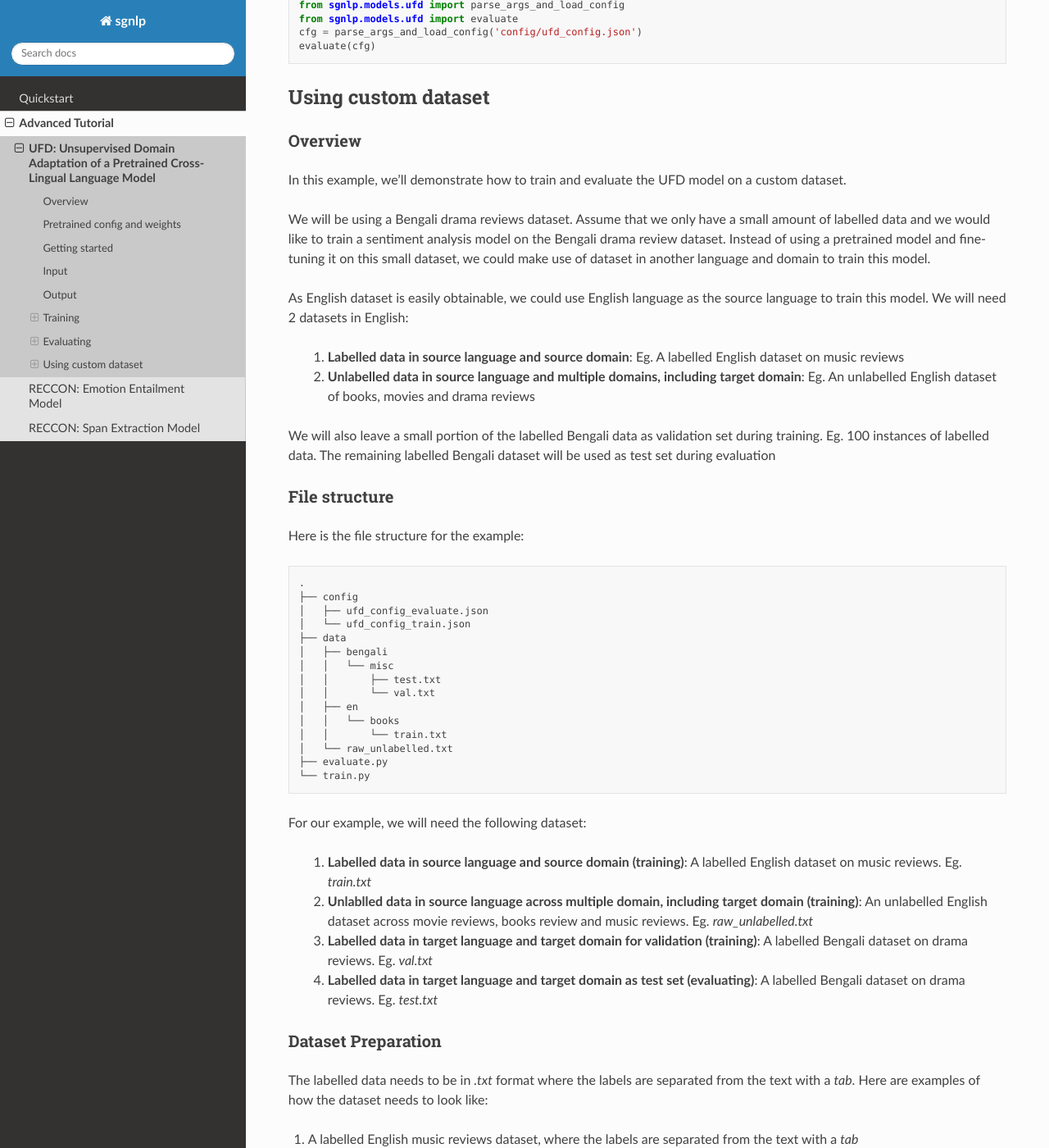
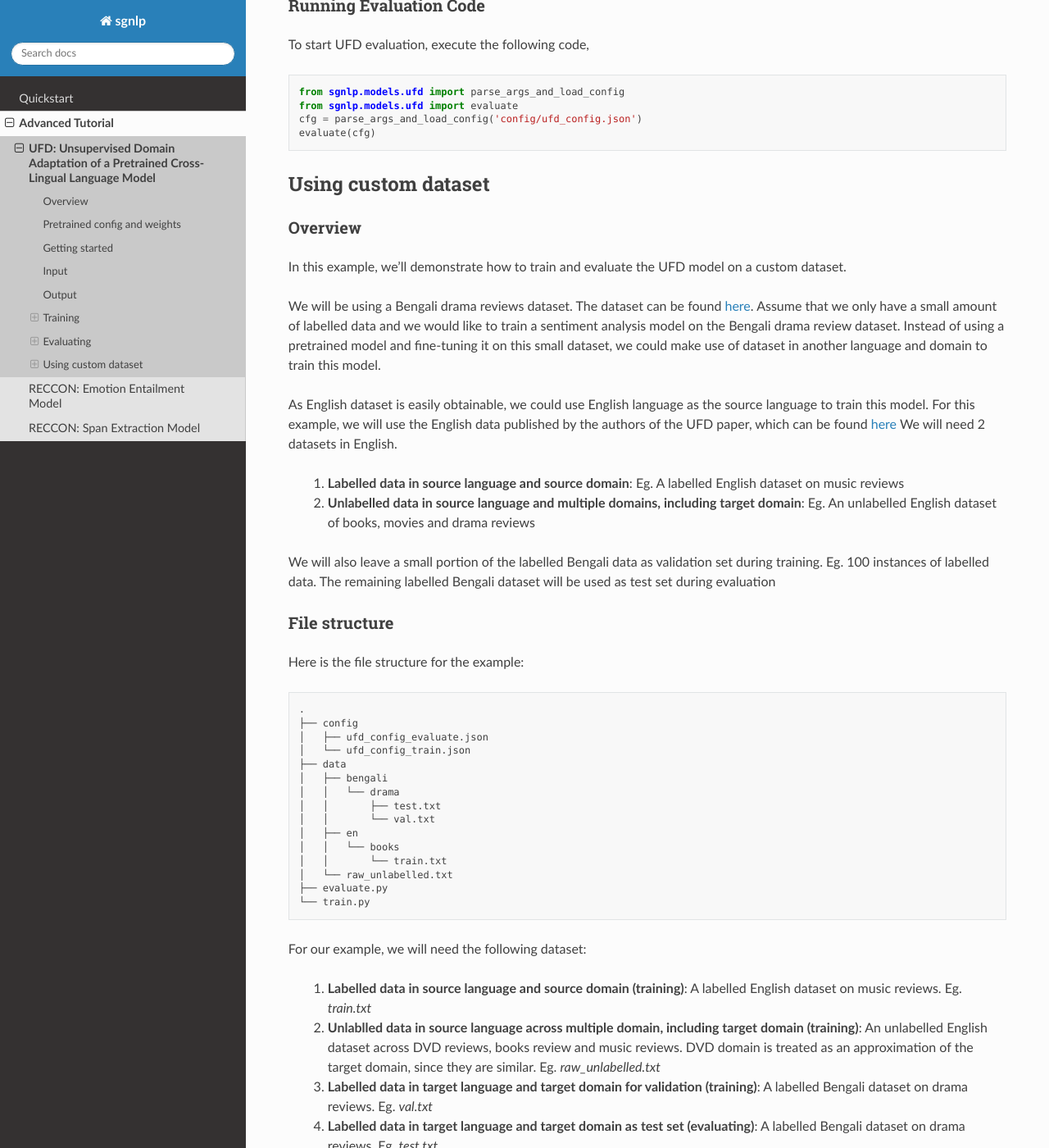
Before and after one commit to aisingapore/sgnlp, a Sphinx documentation site: the page built from docs/source/model/ufd.rst, in a window 1280 px wide and 1400 px high, scrolled down 6569 px. Shown: the whole window at 82% size. Built offline with Sphinx 7.4.7 and the Read the Docs theme 2.0.0, drawn with Linux system fonts in a browser that asks for light colours; pages that are not in the unit, such as notebooks, are missing from menus; some of the changed text lies outside the part shown.

Commit message:
[#10] add links to data and config, add further explanation

```diff
--- a/docs/source/model/ufd.rst
+++ b/docs/source/model/ufd.rst
@@ -115,11 +117,13 @@
    model_builder = UFDModelBuilder()
    preprocessor = UFDPreprocessor()
 
-Note: By default, :class:`~sgnlp.models.ufd.model_builder.UFDModelBuilder` will include all available pretrained models,
-to target only specific model set, simply define the `source_domains`,
-`target_languages` and `target_domains` input arguments.
-The following shows an example for a single model set for the `books` source
-domains, `German` target language and `dvd` target domain.
+.. note::
+
+   By default, :class:`~sgnlp.models.ufd.model_builder.UFDModelBuilder` will include all available pretrained models,
+   to target only specific model set, simply define the `source_domains`,
+   `target_languages` and `target_domains` input arguments.
+   The following shows an example for a single model set for the `books` source
+   domains, `German` target language and `dvd` target domain.
 
 .. code:: python
 
@@ -218,7 +222,9 @@
 Config Preparation
 ------------------
 
-Aspect of the training could be configure via the `ufd_config.json` file.
+Aspect of the training could be configure via the `ufd_config.json` file. An
+example of the config file can be found
+`here <https://github.com/aimakerspace/sgnlp/blob/main/sgnlp/models/ufd/config/ufd_config.json>`_
 
 +------------------------------------------+--------------------------------------------------------------------------------------+
 | Configuration key                        | Description                                                                          |
@@ -310,7 +316,10 @@
 Config Preparation
 ------------------
 
-Aspect of the evaluation could be configure via the `ufd_config.json` file.
+Aspect of the evaluation could be configure via the `ufd_config.json` file. An
+example of the config file can be found
+`here <https://github.com/aimakerspace/sgnlp/blob/main/sgnlp/models/ufd/config/ufd_config.json>`_
+
 
 +---------------------------+---------------------------------------------------------------------------+
 | Configuration key         | Description                                                               |
@@ -377,14 +386,18 @@
 In this example, we'll demonstrate how to train and evaluate the UFD model on a
 custom dataset.
 
-We will be using a Bengali drama reviews dataset. Assume that we only have a
+We will be using a Bengali drama reviews dataset. The dataset can be found
+`here <https://github.com/sazzadcsedu/BN-Dataset>`_. Assume that we only have a
 small amount of labelled data and we would like to train a sentiment analysis
 model on the Bengali drama review dataset. Instead of using a pretrained model
-and fine-tuning it on this small dataset, we could make use of dataset in another
-language and domain to train this model.
+and fine-tuning it on this small dataset, we could make use of dataset in
+another language and domain to train this model.
 
 As English dataset is easily obtainable, we could use English language
-as the source language to train this model. We will need 2 datasets in English:
+as the source language to train this model. For this example, we will use
+the English data published by the authors of the UFD paper, which can be found
+`here <https://github.com/lijuntaopku/UFD/tree/main/data>`_ We will need 2
+datasets in English.
 
    1. **Labelled data in source language and source domain**: Eg. A labelled English dataset on music reviews
    2. **Unlabelled data in source language and multiple domains, including target domain**: Eg. An unlabelled English dataset of books, movies and drama reviews
@@ -405,7 +418,7 @@
    │   └── ufd_config_train.json
    ├── data
    │   ├── bengali
-   │   │   └── misc
+   │   │   └── drama
    │   │       ├── test.txt
    │   │       └── val.txt
    │   ├── en
@@ -418,7 +431,7 @@
 For our example, we will need the following dataset:
 
    1. **Labelled data in source language and source domain (training)**: A labelled English dataset on music reviews. Eg. *train.txt*
-   2. **Unlablled data in source language across multiple domain, including target domain (training)**: An unlabelled English dataset across movie reviews, books review and music reviews. Eg. *raw_unlabelled.txt*
+   2. **Unlablled data in source language across multiple domain, including target domain (training)**: An unlabelled English dataset across DVD reviews, books review and music reviews. DVD domain is treated as an approximation of the target domain, since they are similar.  Eg. *raw_unlabelled.txt*
    3. **Labelled data in target language and target domain for validation (training)**: A labelled Bengali dataset on drama reviews. Eg. *val.txt*
    4. **Labelled data in target language and target domain as test set (evaluating)**: A labelled Bengali dataset on drama reviews. Eg. *test.txt*
 
@@ -438,7 +451,7 @@
    1	Excellent! I absolutely loved this sequel to Something Borrowed. Just as good as the first in my opinion.
    0	not good science while I appreciate what Tipler was attempting to accomplish, he fails miserabley both from a theological and a scientific perspective. skip this one!
 
-2. An unlabelled English dataset:
+2. An unlabelled English dataset across music, books and DVD domain. (DVD domain is used as an approximation of the target domain):
 
 .. code::
 
@@ -466,7 +479,7 @@
    .
    └── data
        ├── bengali
-       │   └── misc
+       │   └── drama
        │       ├── test.txt
        │       └── val.txt
        ├── en
```
Also changed, not shown: other parts of docs/source/model/ufd.rst (+4 -2 lines).
